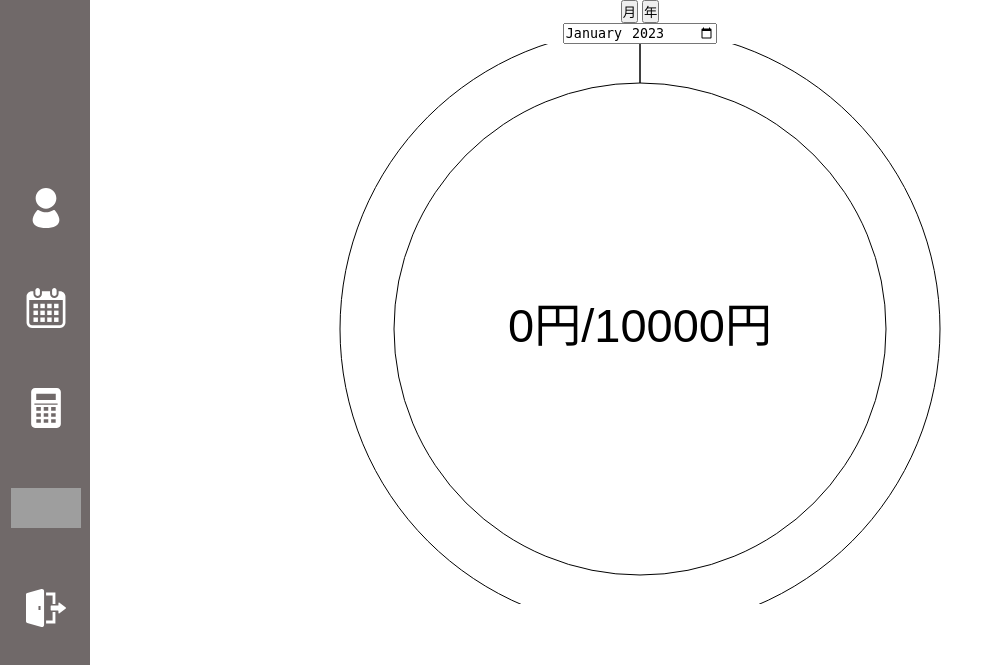
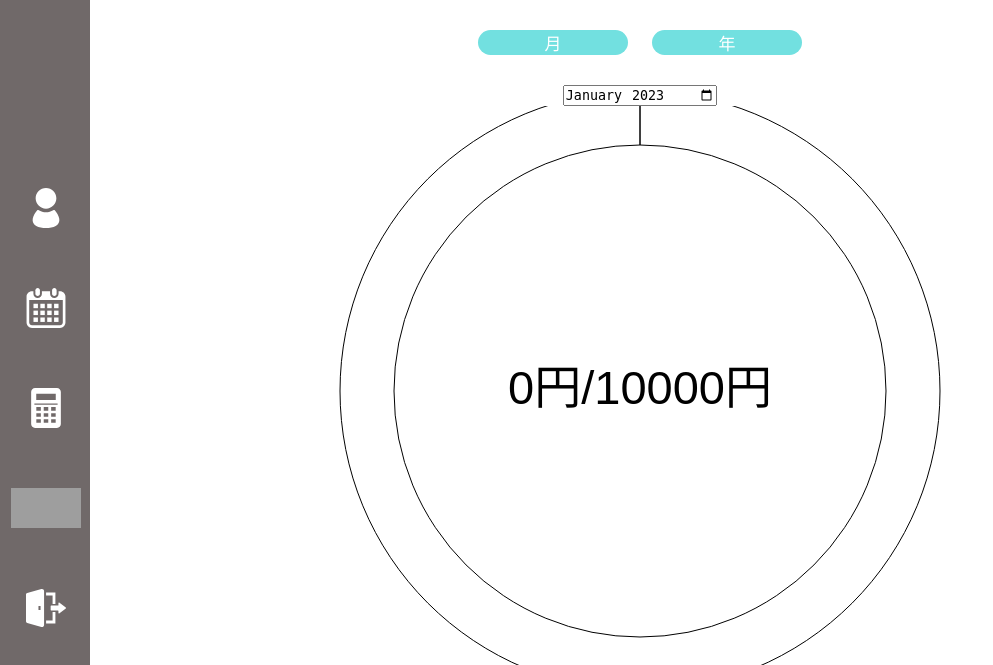
Before and after one commit to h083onis/pbltwo-g, a PHP site: page /initial_charts.php in a window 1280 px wide. Shown: the top 665 px of the page, without its empty margins (0-993 px from the left). Run offline with PHP 8.4, Linux system fonts and the light colour scheme; the visitor is signed in with stand-in values (Sample User, id 1); data comes from the database, SQL or seed files in the repository; some libraries are stand-ins or nearby versions; grey boxes are pictures that could not be loaded.

Commit message:
デザイン変更

```diff
--- a/charts.css
+++ b/charts.css
@@ -1 +1,19 @@
 @charset "utf-8";
+
+.button {
+  margin-top: 30px;
+  margin-left: 10px;
+  margin-right: 10px;
+  margin-bottom: 30px;
+  border-radius: 20px;
+  border: none;
+  background: rgb(114, 224, 224);
+  color: white;
+  font-size: 17px;
+  width: 150px;
+
+}
+
+.button:hover {
+  background-color: rgb(19, 221, 221);
+}
--- a/initial_charts.php
+++ b/initial_charts.php
@@ -19,6 +19,7 @@
   <script src="https://cdn.jsdelivr.net/npm/chart.js@2.8.0"></script>
   <script src="https://cdnjs.cloudflare.com/ajax/libs/Chart.js/3.6.0/chart.min.js"></script>
   <link rel="stylesheet" href="common.css">
+  <link rel="stylesheet" href="charts.css">
   <script>
   window.onload = function () {
     var date = new Date();
@@ -47,8 +48,8 @@
   </div>
 
 <div align="center">
-<input type="button" onClick="mode_m()" value="月" >
-<input type="button" onClick="mode_y()" value="年" >
+<input type="button" onClick="mode_m()" value="月" class="button month">
+<input type="button" onClick="mode_y()" value="年" class="button year">
 <form method="post" action="y_charts.php">
 <select name="year" id="select_y" onchange = "this.form.submit()">
 </select>
--- a/m_charts.php
+++ b/m_charts.php
@@ -19,6 +19,7 @@
   <script src="https://cdn.jsdelivr.net/npm/chart.js@2.8.0"></script>
   <script src="https://cdnjs.cloudflare.com/ajax/libs/Chart.js/3.6.0/chart.min.js"></script>
   <link rel="stylesheet" href="common.css">
+  <link rel="stylesheet" href="charts.css">
 </head>
 <body>
 
@@ -35,8 +36,8 @@
   </div>
 
   <div align="center">
-<input type="button" onClick="mode_m()" value="月" >
-<input type="button" onClick="mode_y()" value="年" >
+<input type="button" onClick="mode_m()" value="月" class="month">
+<input type="button" onClick="mode_y()" value="年" class="year">
 <form method="post" action="y_charts.php">
 <select name="year" id="select_y" onchange = "this.form.submit()">
 </select>
--- a/y_charts.php
+++ b/y_charts.php
@@ -19,6 +19,7 @@
   <script src="https://cdn.jsdelivr.net/npm/chart.js@2.8.0"></script>
   <script src="https://cdnjs.cloudflare.com/ajax/libs/Chart.js/3.6.0/chart.min.js"></script>
   <link rel="stylesheet" href="common.css">
+  <link rel="stylesheet" href="charts.css">
   <script>
   window.onload = function () {
     var date = new Date();
@@ -48,8 +49,8 @@
   </div>
 
   <div align="center">
-<input type="button" onClick="mode_m()" value="月" >
-<input type="button" onClick="mode_y()" value="年" >
+<input type="button" onClick="mode_m()" value="月" class="month">
+<input type="button" onClick="mode_y()" value="年" class="year">
 <form method="post" action="">
 <select name="year" id="select_y" onchange = "this.form.submit()">
 </select>
```
